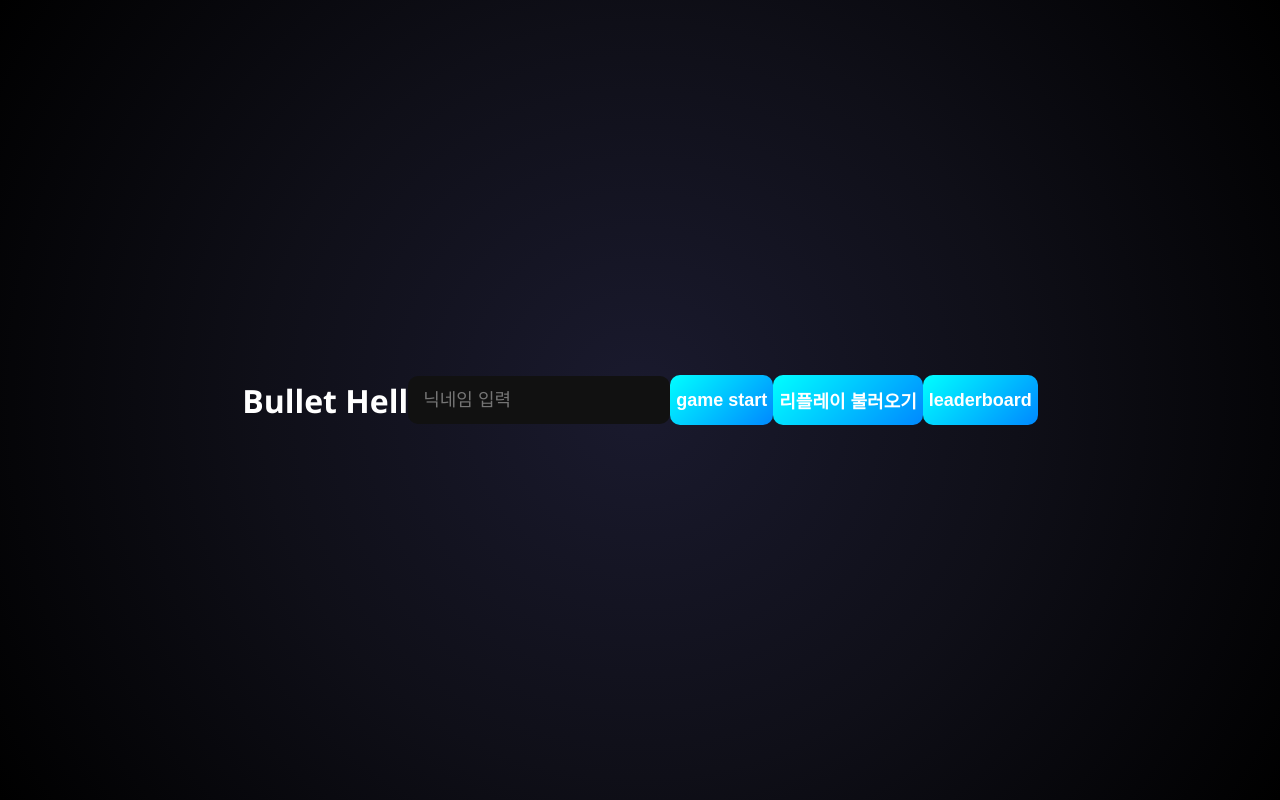
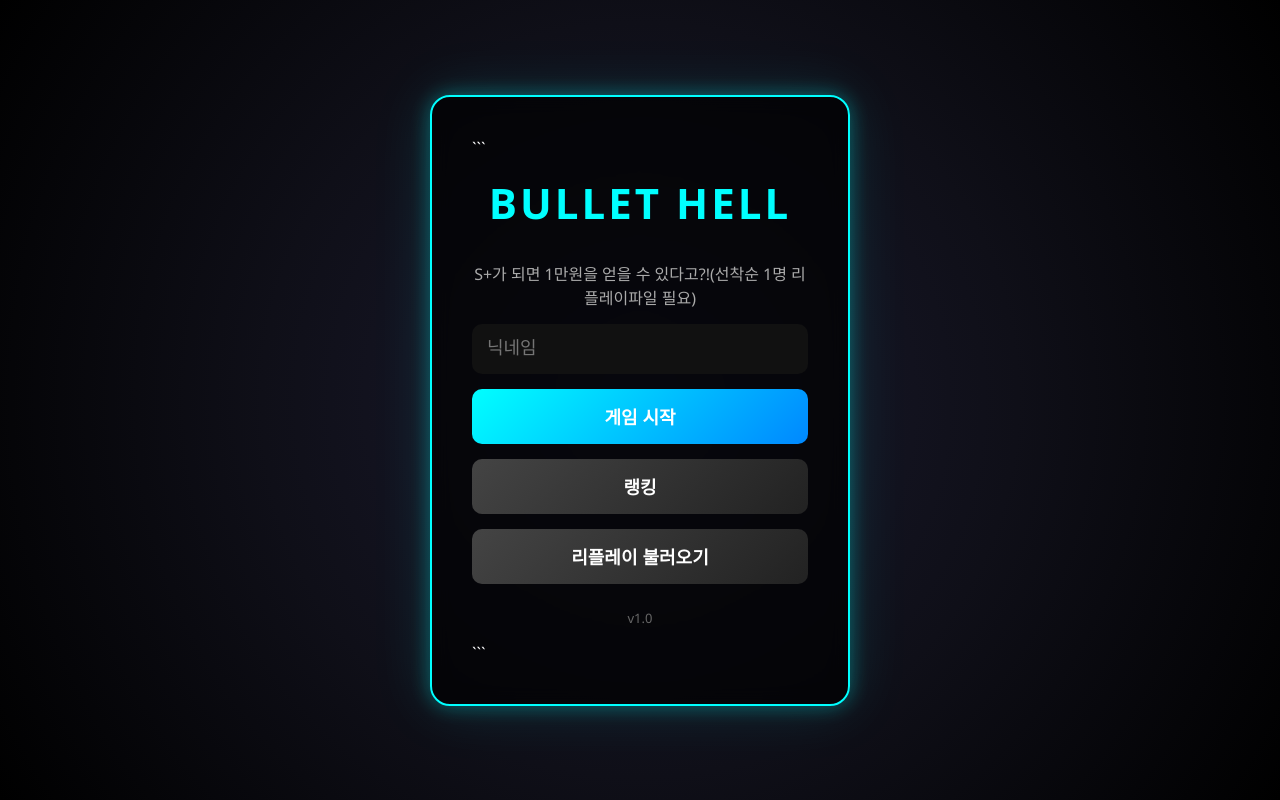
Before and after one commit to Mintsirup/bullet_hell, a website: page index.html in a window 1280 px wide. Drawn offline with Linux system fonts and the light colour scheme.

Commit message:
version 1.0.0

````diff
--- a/index.html
+++ b/index.html
@@ -1,12 +1,27 @@
 <!DOCTYPE html>
+
 <html>
 <head>
 <meta charset="UTF-8">
 <title>Bullet Hell</title>
 
 <style>
-        body {
-    margin: 0;
+
+*{
+    box-sizing:border-box;
+}
+
+body{
+    margin:0;
+
+    width:100vw;
+    height:100vh;
+
+    overflow:hidden;
+
+    display:flex;
+    justify-content:center;
+    align-items:center;
 
     background:
         radial-gradient(
@@ -16,35 +31,29 @@
             #000 100%
         );
 
-    color: white;
+    color:white;
 
     font-family:
         "Segoe UI",
         sans-serif;
-
-    display: flex;
-    justify-content: center;
-    align-items: center;
-
-    width: 100vw;
-    height: 100vh;
-
-    overflow: hidden;
 }
 
-#container {
+#container{
 
-    width: 380px;
+    width:420px;
 
-    padding: 30px;
+    padding:40px;
 
-    border-radius: 20px;
+    display:flex;
+    flex-direction:column;
+    gap:15px;
+
+    border-radius:20px;
 
     background:
-        rgba(0, 0, 0, 0.7);
+        rgba(0,0,0,.7);
 
-    backdrop-filter:
-        blur(10px);
+    backdrop-filter:blur(10px);
 
     border:
         2px solid #00ffff;
@@ -52,67 +61,76 @@
     box-shadow:
         0 0 20px #00ffff55,
         0 0 60px #00ffff22;
-
-    display: flex;
-    flex-direction: column;
-
-    gap: 12px;
 }
 
-input {
+h1{
 
-    height: 48px;
+    margin:0 0 15px 0;
 
-    border: none;
+    text-align:center;
 
-    border-radius: 10px;
+    color:#00ffff;
 
-    padding: 0 15px;
+    font-size:42px;
 
-    background: #111;
-
-    color: white;
-
-    font-size: 18px;
-
-    outline: none;
+    letter-spacing:3px;
 }
 
-input:focus {
+p{
+
+    margin:0;
+
+    text-align:center;
+
+    color:#aaa;
+}
+
+input{
+
+    height:50px;
+
+    border:none;
+
+    border-radius:10px;
+
+    padding:0 15px;
+
+    background:#111;
+
+    color:white;
+
+    font-size:18px;
+
+    outline:none;
+}
+
+input:focus{
 
     box-shadow:
         0 0 10px cyan;
 }
 
-button {
+button{
 
-    height: 50px;
+    height:55px;
 
-    border: none;
+    border:none;
 
-    border-radius: 10px;
+    border-radius:10px;
 
-    background:
-        linear-gradient(
-            135deg,
-            #00ffff,
-            #0088ff
-        );
+    cursor:pointer;
 
-    color: white;
+    color:white;
 
-    font-size: 18px;
+    font-size:18px;
 
-    font-weight: bold;
-
-    cursor: pointer;
+    font-weight:bold;
 
     transition:
-        transform .15s,
-        box-shadow .15s;
+        .15s;
 }
 
-button:hover {
+button:hover{
 
     transform:
         translateY(-2px);
@@ -121,64 +139,142 @@ button:hover {
         0 0 20px #00ffff88;
 }
 
-button:active {
+button:active{
 
     transform:
-        scale(0.97);
+        scale(.97);
 }
+
+.primary{
+
+    background:
+        linear-gradient(
+            135deg,
+            #00ffff,
+            #0088ff
+        );
+}
+
+.secondary{
+
+    background:
+        linear-gradient(
+            135deg,
+            #444,
+            #222
+        );
+}
+
+#loadReplay{
+    display:none;
+}
+
+.version{
+
+    margin-top:10px;
+
+    text-align:center;
+
+    color:#666;
+
+    font-size:13px;
+}
+
 </style>
+
 </head>
 
 <body>
 
-    <h1>Bullet Hell</h1>
+<div id="container">
+
+```
+<h1>BULLET HELL</h1>
+
+<p>S+가 되면 1만원을 얻을 수 있다고?!(선착순 1명 리플레이파일 필요)</p>
 
 <input
-        type="text"
     id="nickname"
-        placeholder="닉네임 입력"
-    />
+    placeholder="닉네임"
+>
 
-    <button id="startButton">
-        game start
+<button
+    id="startButton"
+    class="primary">
+
+    게임 시작
 </button>
 
-    <button id="loadReplayBtn">
-        리플레이 불러오기
+<button
+    id="leaderboardBtn"
+    class="secondary">
+
+    랭킹
 </button>
 
-    <button id="leaderboardBtn">
-        leaderboard
+<button
+    id="loadReplayBtn"
+    class="secondary">
+
+    리플레이 불러오기
 </button>
 
 <input
     type="file"
     id="loadReplay"
     accept=".json"
-        hidden
 >
+
+<div class="version">
+    v1.0
+</div>
+```
+
+</div>
 
 <script>
 
 document
 .getElementById(
+    "startButton"
+)
+.onclick =
+() => {
+
+    const nickname =
+
+        document
+        .getElementById(
+            "nickname"
+        )
+        .value
+        .trim();
+
+    sessionStorage.setItem(
+        "nickname",
+        nickname || "Anonymous"
+    );
+
+    location.href =
+        "game.html";
+};
+
+document
+.getElementById(
     "leaderboardBtn"
 )
-        .addEventListener(
-            "click",
+.onclick =
 () => {
 
     location.href =
         "leaderboard.html";
-            }
-        );
+};
 
 document
 .getElementById(
     "loadReplayBtn"
 )
-        .addEventListener(
-            "click",
+.onclick =
 () => {
 
     document
@@ -186,21 +282,20 @@ button:active {
         "loadReplay"
     )
     .click();
-            }
-        );
+};
 
 document
 .getElementById(
     "loadReplay"
 )
-        .addEventListener(
-            "change",
+.onchange =
 e => {
 
     const file =
         e.target.files[0];
 
-                if (!file) return;
+    if (!file)
+        return;
 
     const reader =
         new FileReader();
@@ -225,6 +320,16 @@ button:active {
             replay.seed
         );
 
+        sessionStorage.setItem(
+            "replayName",
+            replay.name || "Unknown"
+        );
+
+        sessionStorage.setItem(
+            "replayScore",
+            replay.score || 0
+        );
+
         location.href =
             "game.html?replay=1";
     };
@@ -232,32 +337,8 @@ button:active {
     reader.readAsText(
         file
     );
-            }
-        );
+};
 
-        document
-        .getElementById("startButton")
-        .addEventListener(
-            "click",
-            () => {
-
-                const nickname =
-                    document
-                    .getElementById(
-                        "nickname"
-                    )
-                    .value
-                    .trim();
-
-                sessionStorage.setItem(
-                    "nickname",
-                    nickname || "Anonymous"
-                );
-
-                location.href =
-                    "game.html";
-            }
-        );
 </script>
 
 </body>
````
Lines whose indentation alone changed are shown as unchanged.
